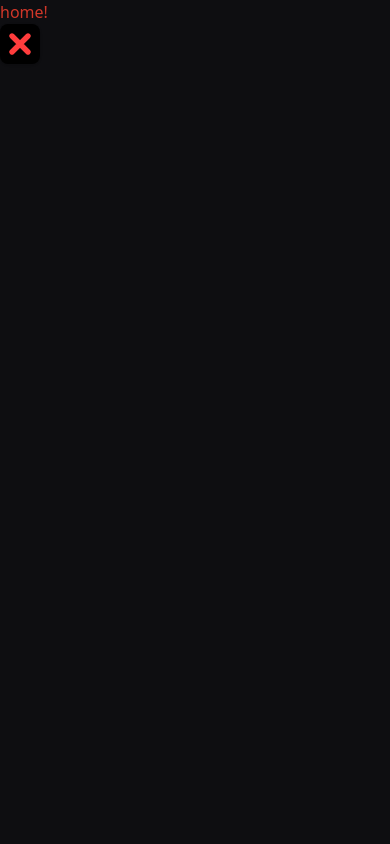
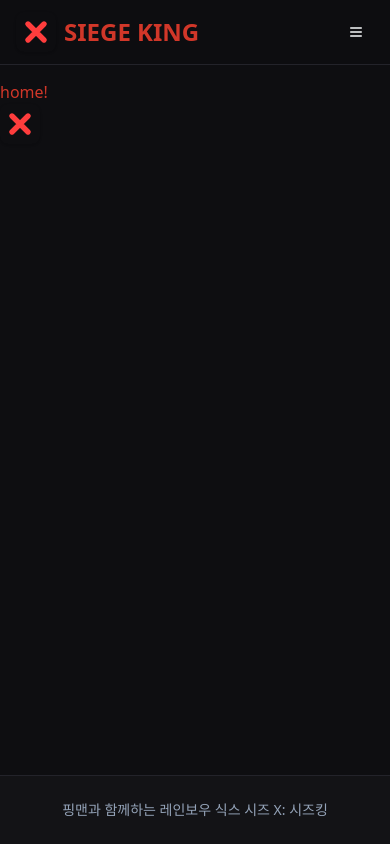
Before and after one commit to k-redstone/siege_king, a Next.js app: page / in a window 390 px wide. Built offline with nearby package versions, Linux system fonts and the light colour scheme.

Commit message:
feat: 기본 레이아웃 구조 설계 및 nav&footer 작업

```diff
--- a/package.json
+++ b/package.json
@@ -9,6 +9,7 @@
     "lint": "next lint"
   },
   "dependencies": {
+    "@radix-ui/react-slot": "^1.2.3",
     "class-variance-authority": "^0.7.1",
     "clsx": "^2.1.1",
     "lucide-react": "^0.525.0",
--- a/src/app/layout.tsx
+++ b/src/app/layout.tsx
@@ -1,6 +1,9 @@
 import type { Metadata } from 'next'
 
 import { Geist, Geist_Mono } from 'next/font/google'
+
+import Footer from '@/components/common/Footer'
+import Navigation from '@/components/common/Navigation'
 import './globals.css'
 
 const geistSans = Geist({
@@ -24,11 +27,15 @@ export default function RootLayout({
   children: React.ReactNode
 }>) {
   return (
-    <html lang="en">
+    <html lang="ko">
       <body
         className={`${geistSans.variable} ${geistMono.variable} antialiased`}
       >
-        {children}
+        <div className="flex min-h-screen flex-col">
+          <Navigation />
+          <div className="flex-1 pt-20">{children}</div>
+          <Footer />
+        </div>
       </body>
     </html>
   )
--- a/src/app/page.tsx
+++ b/src/app/page.tsx
@@ -7,7 +7,9 @@ export default function MainHome() {
         <h1 className="text-primary">home!</h1>
       </main>
 
-      <XIcon />
+      <div className="flex flex-col">
+        <XIcon />
+      </div>
     </div>
   )
 }
--- /dev/null
+++ b/src/components/common/Footer.tsx
@@ -0,0 +1,11 @@
+export default function Footer() {
+  return (
+    <footer className="bg-card border-border border-t px-4 py-6">
+      <div className="mx-auto max-w-6xl text-center">
+        <p className="text-muted-foreground text-sm">
+          핑맨과 함께하는 레인보우 식스 시즈 X: 시즈킹
+        </p>
+      </div>
+    </footer>
+  )
+}
--- /dev/null
+++ b/src/components/common/Navigation.tsx
@@ -0,0 +1,84 @@
+'use client'
+
+import { Menu, X } from 'lucide-react'
+import Link from 'next/link'
+import { usePathname } from 'next/navigation'
+import { useState } from 'react'
+
+import XIcon from '@/components/common/XIcon'
+import { Button } from '@/components/ui/button'
+import { NAVIGATION_MENU_ITEMS } from '@/constants/navigation'
+
+export default function Navigation() {
+  const [isMenuOpen, setIsMenuOpen] = useState(false)
+  const pathname = usePathname()
+
+  return (
+    <nav className="bg-background/95 border-border fixed top-0 right-0 left-0 z-50 border-b backdrop-blur-sm">
+      <div className="mx-auto max-w-6xl px-4 py-3">
+        <div className="flex items-center justify-between">
+          <Link
+            href="/"
+            className="flex items-center gap-2"
+          >
+            <XIcon />
+            <span className="text-primary text-2xl font-bold">SIEGE KING</span>
+          </Link>
+
+          {/* Desktop Menu */}
+          <div className="hidden items-center gap-6 md:flex">
+            {NAVIGATION_MENU_ITEMS.map((item) => (
+              <Link
+                key={item.href}
+                href={item.href}
+                className={`hover:text-primary text-sm transition-colors ${
+                  pathname === item.href
+                    ? 'text-primary font-semibold'
+                    : 'text-foreground'
+                }`}
+              >
+                {item.label}
+              </Link>
+            ))}
+          </div>
+
+          {/* Mobile Menu Button */}
+          <Button
+            variant="ghost"
+            size="sm"
+            className="cursor-pointer md:hidden"
+            onClick={() => setIsMenuOpen(!isMenuOpen)}
+          >
+            {isMenuOpen ? (
+              <X className="h-5 w-5" />
+            ) : (
+              <Menu className="h-5 w-5" />
+            )}
+          </Button>
+        </div>
+
+        {/* Mobile Menu */}
+        {isMenuOpen && (
+          <div className="border-border mt-4 border-t pb-4 md:hidden">
+            <div className="flex flex-col gap-3 pt-4">
+              {NAVIGATION_MENU_ITEMS.map((item) => (
+                <Link
+                  key={item.href}
+                  href={item.href}
+                  className={`hover:text-primary text-sm transition-colors ${
+                    pathname === item.href
+                      ? 'text-primary font-semibold'
+                      : 'text-foreground'
+                  }`}
+                  onClick={() => setIsMenuOpen(false)}
+                >
+                  {item.label}
+                </Link>
+              ))}
+            </div>
+          </div>
+        )}
+      </div>
+    </nav>
+  )
+}
--- a/src/components/common/XIcon.tsx
+++ b/src/components/common/XIcon.tsx
@@ -1,6 +1,6 @@
 export default function XIcon() {
   return (
-    <div className="inline-flex h-10 w-10 items-center justify-center rounded-lg bg-black shadow">
+    <div className="inline-flex h-10 w-10 items-center justify-center rounded-lg shadow">
       <svg
         className="h-8 w-8"
         viewBox="0 0 24 24"
--- /dev/null
+++ b/src/components/ui/button.tsx
@@ -0,0 +1,59 @@
+import { Slot } from '@radix-ui/react-slot'
+import { cva, type VariantProps } from 'class-variance-authority'
+import * as React from 'react'
+
+import { cn } from '@/lib/utils'
+
+const buttonVariants = cva(
+  "inline-flex items-center justify-center gap-2 whitespace-nowrap rounded-md text-sm font-medium transition-all disabled:pointer-events-none disabled:opacity-50 [&_svg]:pointer-events-none [&_svg:not([class*='size-'])]:size-4 shrink-0 [&_svg]:shrink-0 outline-none focus-visible:border-ring focus-visible:ring-ring/50 focus-visible:ring-[3px] aria-invalid:ring-destructive/20 dark:aria-invalid:ring-destructive/40 aria-invalid:border-destructive",
+  {
+    variants: {
+      variant: {
+        default:
+          'bg-primary text-primary-foreground shadow-xs hover:bg-primary/90',
+        destructive:
+          'bg-destructive text-white shadow-xs hover:bg-destructive/90 focus-visible:ring-destructive/20 dark:focus-visible:ring-destructive/40 dark:bg-destructive/60',
+        outline:
+          'border bg-background shadow-xs hover:bg-accent hover:text-accent-foreground dark:bg-input/30 dark:border-input dark:hover:bg-input/50',
+        secondary:
+          'bg-secondary text-secondary-foreground shadow-xs hover:bg-secondary/80',
+        ghost:
+          'hover:bg-accent hover:text-accent-foreground dark:hover:bg-accent/50',
+        link: 'text-primary underline-offset-4 hover:underline',
+      },
+      size: {
+        default: 'h-9 px-4 py-2 has-[>svg]:px-3',
+        sm: 'h-8 rounded-md gap-1.5 px-3 has-[>svg]:px-2.5',
+        lg: 'h-10 rounded-md px-6 has-[>svg]:px-4',
+        icon: 'size-9',
+      },
+    },
+    defaultVariants: {
+      variant: 'default',
+      size: 'default',
+    },
+  },
+)
+
+function Button({
+  className,
+  variant,
+  size,
+  asChild = false,
+  ...props
+}: React.ComponentProps<'button'> &
+  VariantProps<typeof buttonVariants> & {
+    asChild?: boolean
+  }) {
+  const Comp = asChild ? Slot : 'button'
+
+  return (
+    <Comp
+      data-slot="button"
+      className={cn(buttonVariants({ variant, size, className }))}
+      {...props}
+    />
+  )
+}
+
+export { Button, buttonVariants }
--- /dev/null
+++ b/src/constants/navigation.ts
@@ -0,0 +1,7 @@
+export const NAVIGATION_MENU_ITEMS = [
+  { href: '/', label: '홈' },
+  { href: '/info', label: '대회 정보' },
+  { href: '/streamers-teams', label: '참가 스트리머 및 팀 소개' },
+  { href: '/match-records', label: '매치기록' },
+  { href: '/clips', label: '클립' },
+] as const
```
Also changed, not shown: 1 other file (tests, documents, lock files or other folders).
